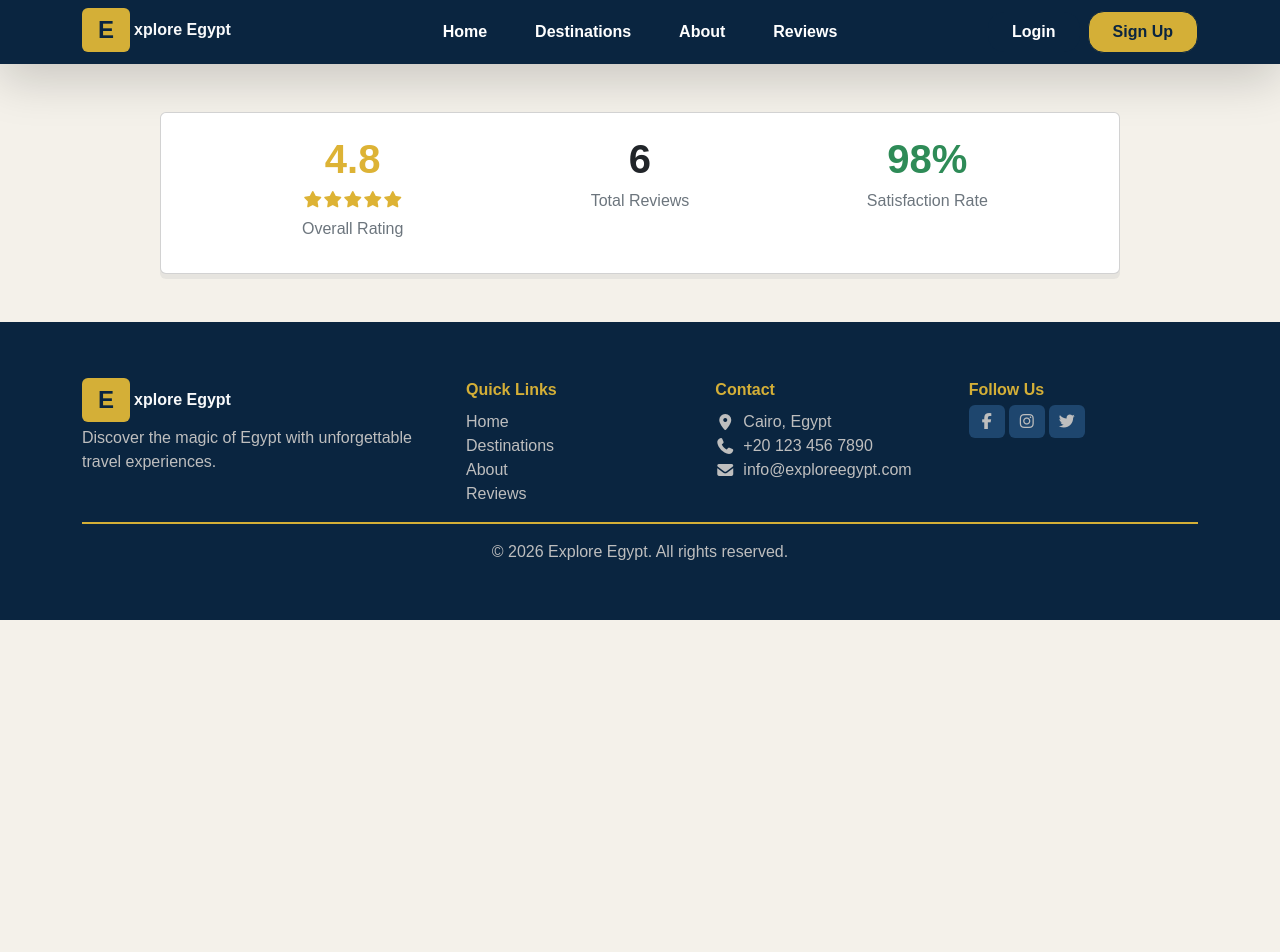
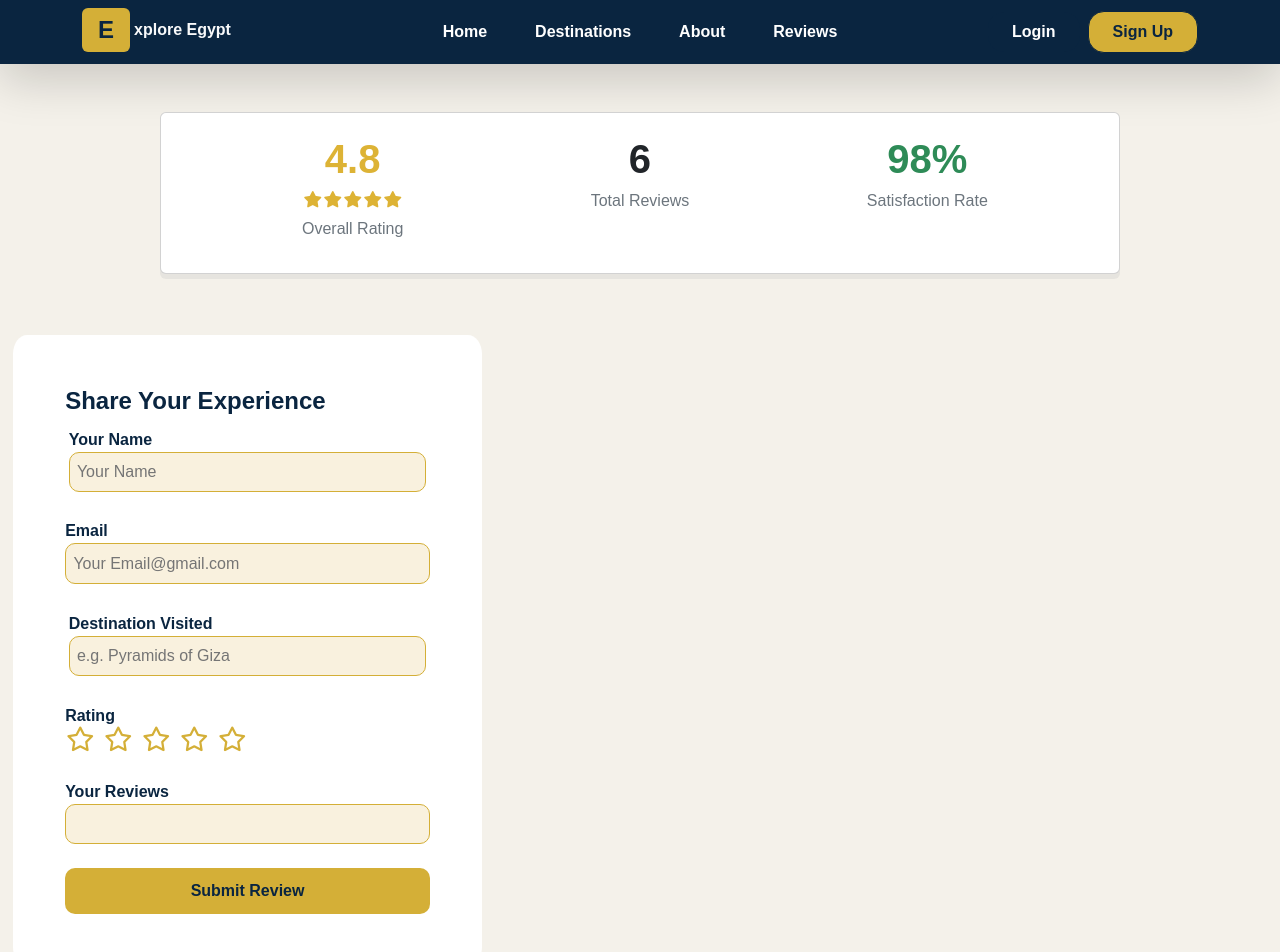
Before and after one commit to malminyawi/capstone-team-project-digilians-, a React (Vite) app in the folder Front-End/EgyEx/: page /reviews in a window 1280 px wide. Shown: the top 952 px of the page. Before the commit the page ends 800 px from the top, so only its background shows below. Built offline with nearby package versions, Linux system fonts and the light colour scheme.

Commit message:
reviews form is made but still in progress

```diff
--- /dev/null
+++ b/Front-End/EgyEx/src/Components/Reviews/ReviewsForm/ReviewsForm.jsx
@@ -0,0 +1,56 @@
+import styles from "./ReviewsForm.module.css"
+
+function ReviewsForm(){
+return (
+<div className={`${styles.formStyle}`}>
+<h4 className={`${styles.fontColor} fw-bold`}>Share Your Experience</h4>
+<form action="" className="d-flex gap-4 flex-column bg-transparent">
+    <div className={`${styles.inputsDivs} d-flex flex-column bg-transparent`}>
+        <label htmlFor="name">Your Name</label>
+        <input type="text" placeholder="Your Name" className={`${styles.inputsStyle}`} id="name"/>
+    </div>
+    <div className="d-flex flex-column">
+        <label htmlFor="email">Email</label>
+        <input type="email" placeholder="Your Email@gmail.com" className={`${styles.inputsStyle}`} id="email"/>
+    </div>
+    <div className={`${styles.inputsDivs} d-flex flex-column bg-transparent`}>
+        <label htmlFor="destination">Destination Visited</label>
+        <input type="text" placeholder="e.g. Pyramids of Giza " className={`${styles.inputsStyle}`} id="destination"/>
+    </div>
+
+    <div className="d-flex flex-column">
+        <label htmlFor="rating">Rating</label>
+        <div className="d-flex flex-row gap-2">
+
+            <input type="radio"  className={`${styles.radioDisplay}`} value="1" id="star1"/>
+            <label htmlFor="star1" className={``}><i className={`fa-regular fa-star ${styles.ratingStar}`}></i></label>
+
+            <input type="radio"  className={`${styles.radioDisplay}`} value="2" id="star2"/>
+            <label htmlFor="star2" className={``}><i className={`fa-regular fa-star ${styles.ratingStar}`}></i></label>
+
+            <input type="radio"  className={`${styles.radioDisplay}`} value="3" id="star3"/>
+            <label htmlFor="star3" className={``}><i className={`fa-regular fa-star ${styles.ratingStar}`}></i></label>
+
+            <input type="radio"  className={`${styles.radioDisplay}`} value="4" id="star4"/>
+            <label htmlFor="star1" className={``}><i className={`fa-regular fa-star ${styles.ratingStar}`}></i></label>
+
+            <input type="radio"  className={`${styles.radioDisplay}`} value="5" id="star5"/>
+            <label htmlFor="star5" className={``}><i className={`fa-regular fa-star ${styles.ratingStar}`}></i></label>
+        </div>
+    </div>
+
+
+    <div className="d-flex flex-column bg-transparent">
+        <label htmlFor="your reviews">Your Reviews</label>
+        <input type="text-area" className={`${styles.inputsStyle}`} id="your reviews"/>
+    </div>
+
+    <button type="submit" className={` ${styles.SubmitStyle}`}>Submit Review</button>
+
+
+</form>
+</div>
+);
+}
+
+export default ReviewsForm;
--- /dev/null
+++ b/Front-End/EgyEx/src/Components/Reviews/ReviewsForm/ReviewsForm.module.css
@@ -0,0 +1,45 @@
+.ratingStar{
+color: var(--main-gold);
+font-size:x-large;
+}
+.formStyle{
+    background-color: var(--main-white );
+    padding: 20%;
+    width:180%;
+    border-radius: 3%;
+    margin:5%;
+    color:var(--main-color);
+    font-weight:bold;
+}
+.radioDisplay{
+    display: none;
+}
+
+.inputsStyle{
+    background-color:#f9f1de;
+    padding: 2%;
+
+    border-radius: 10px;
+    outline: none;
+    border:0.1px solid var(--main-gold);
+
+
+}
+
+.inputsDivs{
+    padding: 1%;
+    background-color: transparent;
+}
+
+.SubmitStyle{
+    background-color: var(--main-gold);
+    border-radius: 10px;
+    padding: 3%;
+    border: none;
+    color:var(--main-color);
+    font-weight:bold;
+}
+
+.fontColor{
+    color:var(--main-color);
+}
--- a/Front-End/EgyEx/src/Pages/ReviewsPage.jsx
+++ b/Front-End/EgyEx/src/Pages/ReviewsPage.jsx
@@ -1,9 +1,16 @@
 import AnalysisCard from "../Components/Reviews/AnalysisCard/AnalysisCard"
+import ReviewsForm from "../Components/Reviews/ReviewsForm/ReviewsForm";
 
 function Reviews(){
     return (
         <div className="">
-            <AnalysisCard></AnalysisCard>
+            <div><AnalysisCard></AnalysisCard></div>
+            <div className="d-flex fl">
+                <div></div>
+                <div>
+                    <ReviewsForm></ReviewsForm>
+                </div>
+            </div>
         </div>
     )
 }
```
